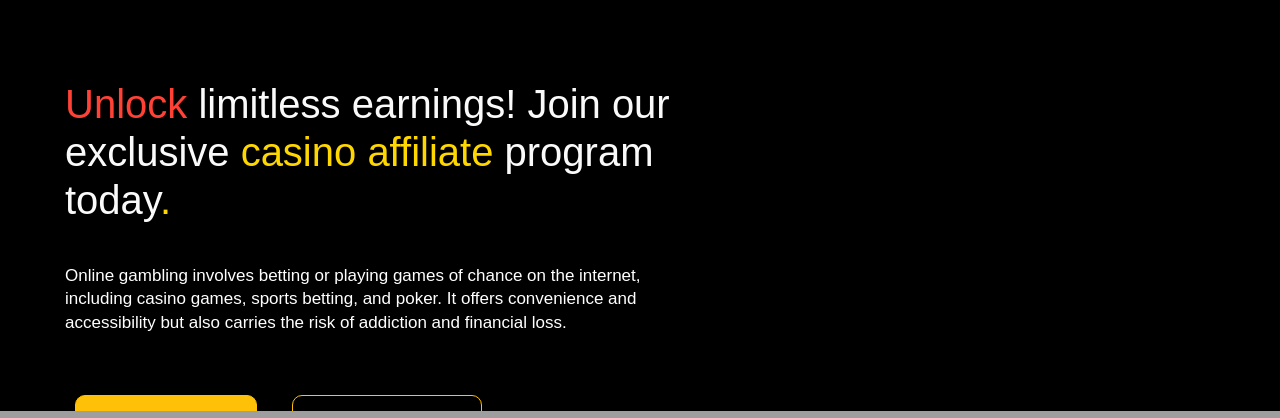
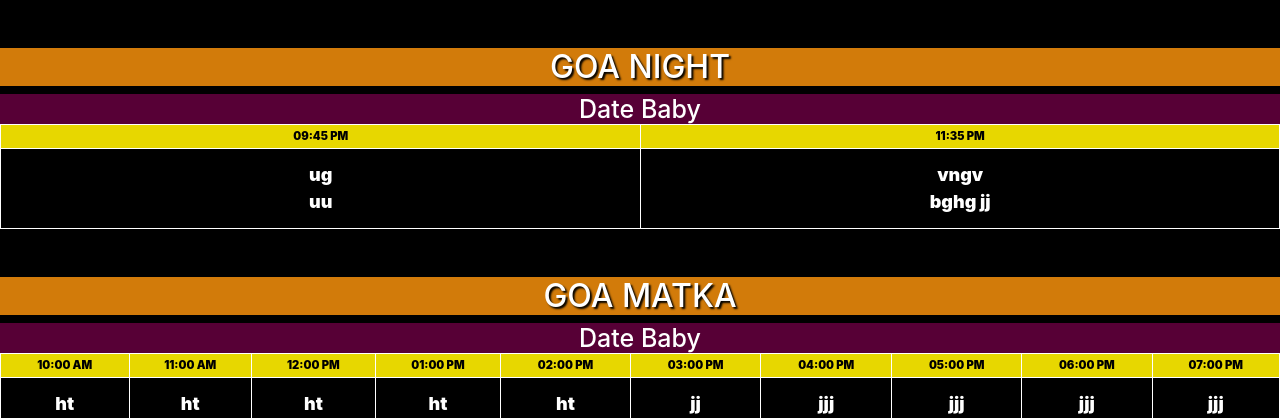
Before and after one commit to Goa-Matka/goamatkaa.in, a Flask app: page /old in a window 1280 px wide. Shown: the part 64-482 px from the top of the page. Run offline with Flask 3, Linux system fonts and the light colour scheme; some libraries are stand-ins or nearby versions; grey boxes are pictures that could not be loaded.

Commit message:
old result update

```diff
--- a/templates/layout.html
+++ b/templates/layout.html
@@ -46,7 +46,7 @@
 <link rel="stylesheet" type="text/css" href="{{url_for('static',filename='css/wheel.css')}}">
 <link rel="stylesheet" type="text/css" href="{{url_for('static',filename='css/loading.css')}}">
 <link rel="stylesheet" type="text/css" href="{{url_for('static',filename='css/hero.css')}}">
-<!--
+
 <script>
 
   window.onload = function() {
@@ -86,7 +86,7 @@
       return false;
     }
   };
-</script>    -->
+</script>
 
 
 
--- a/templates/old.html
+++ b/templates/old.html
@@ -3,24 +3,150 @@
 {% block body %}
 
 <body style="background-color: black;">
-    <div class="col-xxl-6 col-xl-7 col-lg-8 ms-xl-0 me-xl-0 ms-auto me-auto order-xl-1">
-        <div class="banner-content">
-            <h1 class="font-sec white ">
-                <span class="color-sec">Unlock</span> limitless earnings! Join our exclusive  <span class="color-primary">casino</span>
-                <span class="color-primary">affiliate</span>  program today<span class="color-primary">.</span>
-            </h1>
-            <p class="text-18">
-                Online gambling involves betting or playing games of chance on the internet, including casino games, sports betting, and poker.
-                It offers convenience and accessibility but also carries the risk of addiction and financial loss.
-            </p>
-            <div class="display-button">
-                <a href="#GoaNight" class="cus-btn btn btn-warning">Goa Night</a>
-                <a href="#GoaMatka" class="cus-btn-1 btn btn-outline-warning">Goa Matka</a>
-            </div>
+    <br><br>
 
-        </div>
-    </div>
+    <h2 style="background-color: rgb(210, 123, 10); text-shadow: 2px 2px 2px black;text-align: center;" id="GoaNight">GOA NIGHT</h2>
+    <table class="tg" cellpadding="2" style="border-color: aliceblue;" >
+		<tbody>
 
+	<h3 class="center t-h2 date">Date Baby</h3>
+		  <tr class="slot">
+			<td>09:45 PM
+			</td>
+			<td>11:35 PM</td>
+
+		  </tr>
+
+		  <tr class="result">
+			<td >
+				ug
+                <br>
+
+				uu
+
+
+
+
+			</td>
+
+			<td >
+			vngv
+			<br>
+
+			bghg
+
+
+			jj
+			</td>
+
+		  </tr>
+
+		</tbody>
+
+	  </table>
+
+<br><br>
+
+<h2 style="background-color: rgb(210, 123, 10); text-shadow: 2px 2px 2px black; text-align: center;" id="GoaMatka">GOA MATKA</h2>
+<h3 class="center t-h2 date">Date Baby</h3>
+    <table class="tg" cellpadding="2" >
+        <tbody>
+          <tr class="slot">
+            <td>10:00 AM</td>
+            <td>11:00 AM</td>
+            <td>12:00 PM</td>
+            <td>01:00 PM</td>
+            <td>02:00 PM</td>
+            <td>03:00 PM</td>
+            <td>04:00 PM</td>
+            <td>05:00 PM</td>
+            <td>06:00 PM</td>
+            <td>07:00 PM</td>
+          </tr>
+          <tr class="result">
+            <td >
+             ht
+                  <br>
+              gg
+
+
+            </td>
+
+            <td >
+                ht
+                     <br>
+                 gg
+
+
+               </td>
+               <td >
+                ht
+                     <br>
+                 gg
+
+
+               </td>
+               <td >
+                ht
+                     <br>
+                 gg
+
+
+               </td>
+               <td >
+                ht
+                     <br>
+                 gg
+
+
+               </td>
+
+            <td >
+           jj
+                  <br>
+                 jk
+
+
+            </td>
+            <td >
+             jjj
+
+                  <br>
+                  jk
+
+
+            </td>
+
+            <td >
+                jjj
+
+                     <br>
+                     jk
+
+
+               </td>
+               <td >
+                jjj
+
+                     <br>
+                     jk
+
+
+               </td>
+               <td >
+                jjj
+
+                     <br>
+                     jk
+
+
+               </td>
+
+             </tr>
+
+          </tr>
+        </tbody>
+      </table>
 
 
 
@@ -32,5 +158,6 @@
 
 
 </body>
+<br><br><br><br><br><br><br><br><br><br><br><br>
 
 {% endblock body %}
```
Also changed, not shown: templates/index.html (+39 -19 lines).
